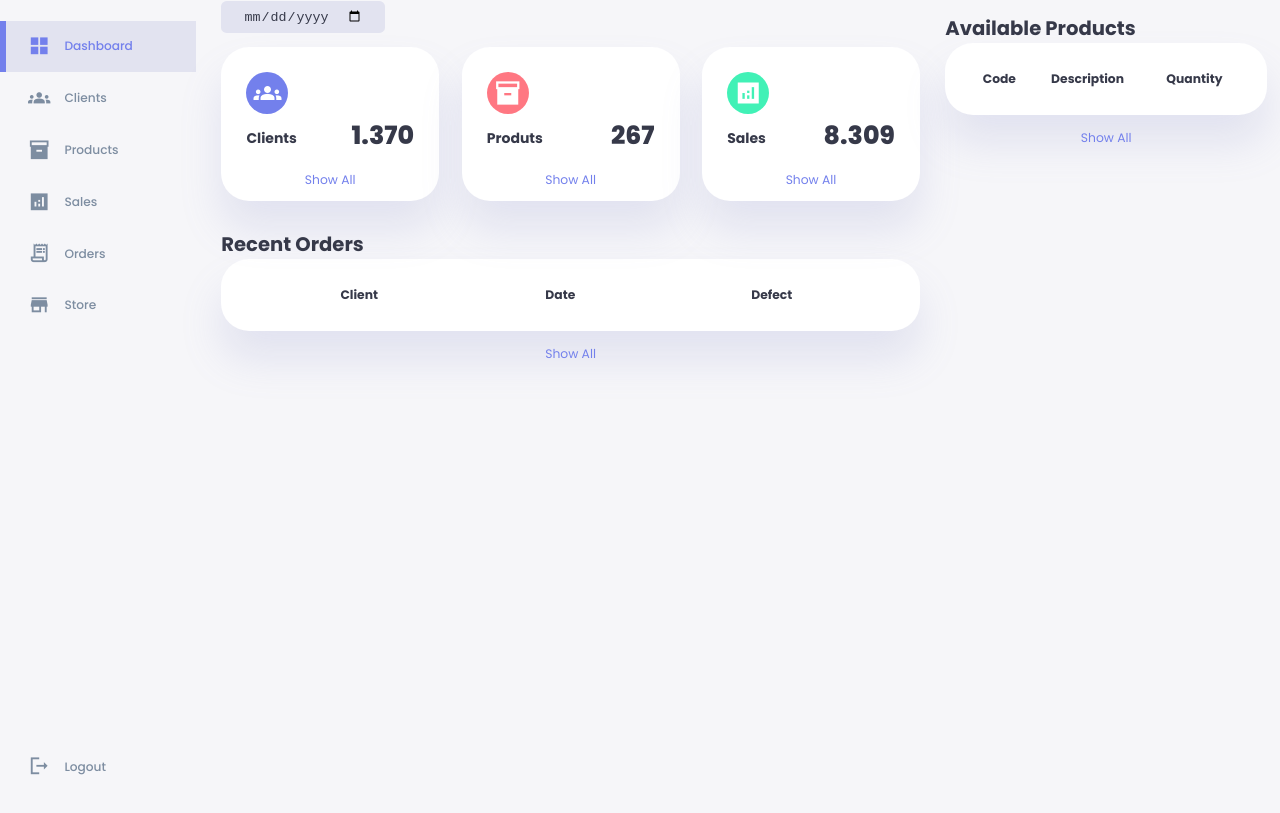
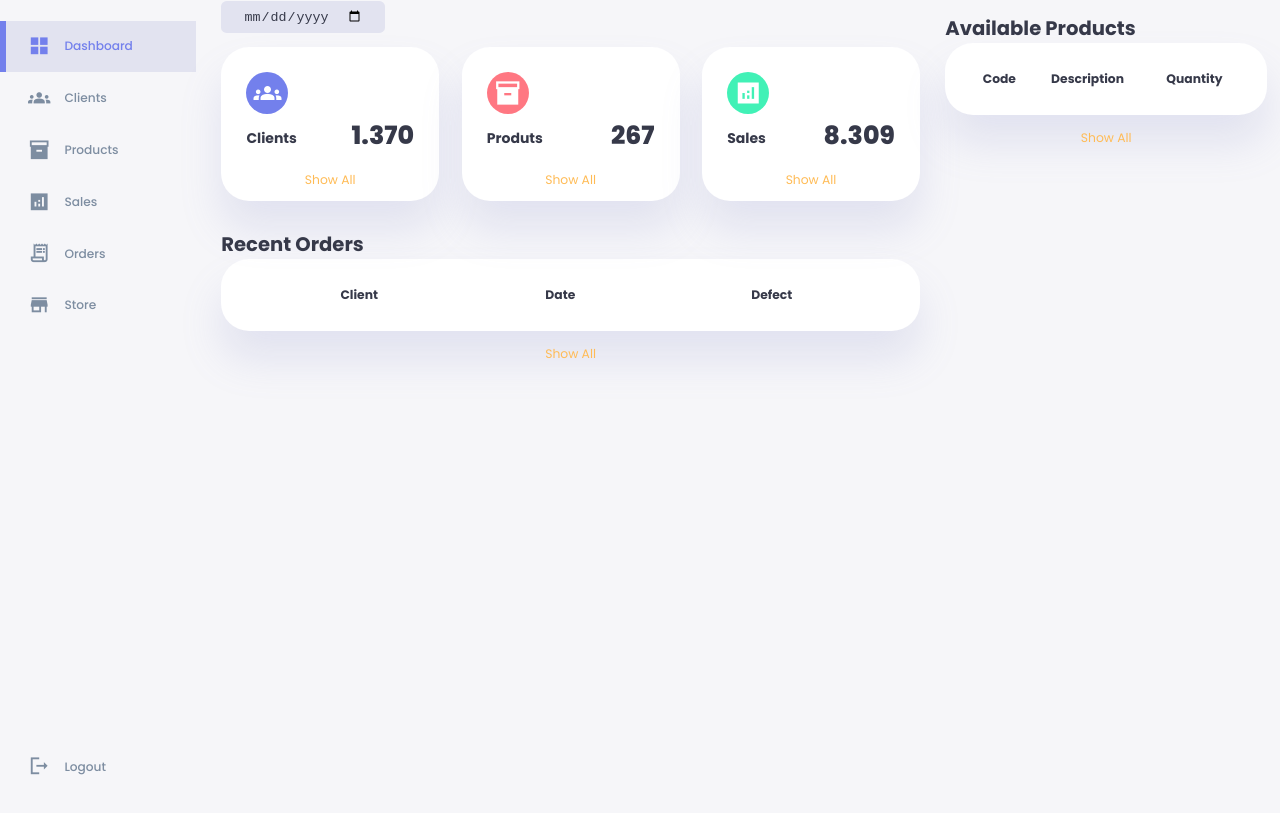
Before and after one commit to MatheusLTrindade/Projeto-ProgramacaoWeb, a plain HTML site: page index.html in a window 1280 px wide. Shown: the part 71-884 px from the top of the page. Drawn offline with Linux system fonts and the light colour scheme.

Commit message:
Dashboard

```diff
--- a/css/style.css
+++ b/css/style.css
@@ -13,7 +13,6 @@
     --color-info-light: #DCE1EB;
     --color-dark: #363949;
     --color-light: rgba(132, 139, 200, 0.18);
-    --color-primary-variant: #111E88;
     --color-dark-variant: #677483;
     --color-background: #F6F6F9;
 
@@ -305,7 +304,7 @@ main .insights a{
     margin-top: 1rem;
     text-align: center;
     display: block;
-    color: var(--color-primary);
+    color: var(--color-warning);
 }
 
 /* =================== RECENT ORDERS ==================== */
@@ -345,7 +344,7 @@ main .recent-orders a{
     text-align: center;
     display: block;
     margin: 1rem auto;
-    color: var(--color-primary);
+    color: var(--color-warning);
 }
 
 /* =================== RIGHT ==================== */
@@ -431,7 +430,7 @@ main .recent-orders a{
     text-align: center;
     display: block;
     margin: 1rem auto;
-    color: var(--color-primary);
+    color: var(--color-warning);
 }
 
 /* =================== @MEDIA ULTRAWIDE ==================== */
```
